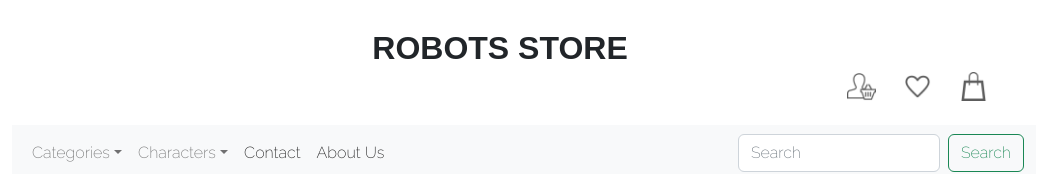
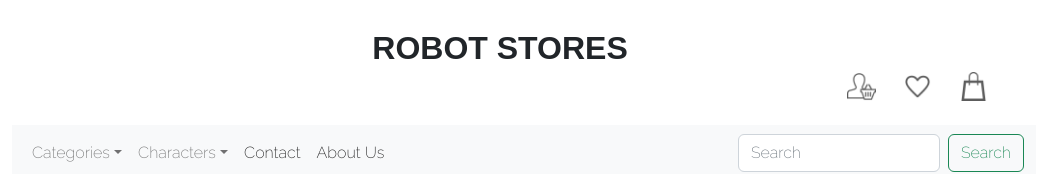
Before and after one commit to fatimaseghir/robot_store_fe, a React (Create React App) app: page / in a window 1280 px wide. Shown: the top 174 px of the page, without its empty margins (116-1171 px from the left). Built offline with nearby package versions, Linux system fonts and the light colour scheme; no server answers.

Commit message:
title changed

```diff
--- a/src/components/Title/index.js
+++ b/src/components/Title/index.js
@@ -3,7 +3,7 @@ import './title.css';
 const Title = () => {
     return (
         <>
-            <div className="title text-center fs-2 fw-bolder pt-4 pe-5 font-family-Android7">ROBOTS STORE</div>
+            <div className="title text-center fs-2 fw-bolder pt-4 pe-5 font-family-Android7">ROBOT STORES</div>
         </>
     );
 }
```
